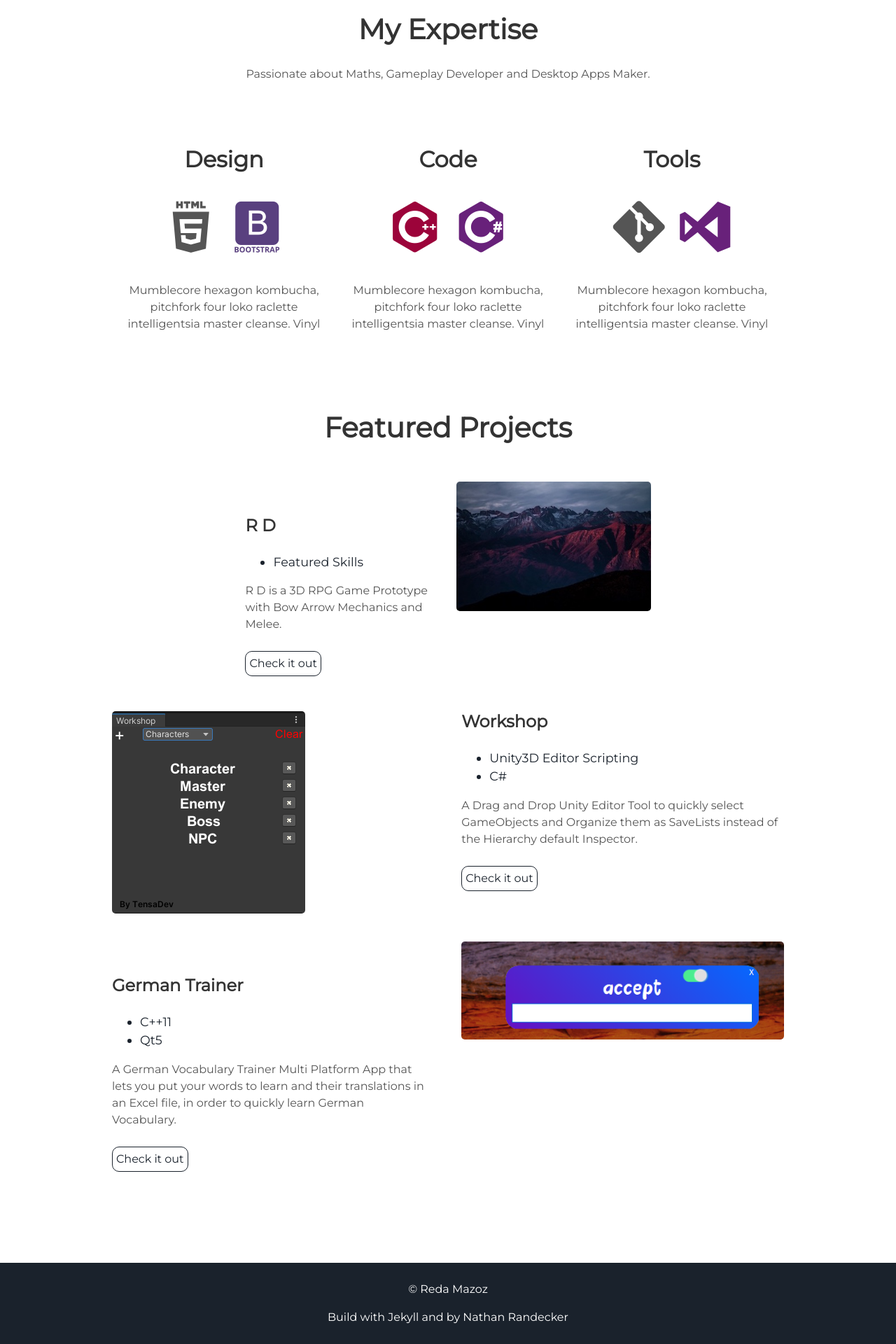
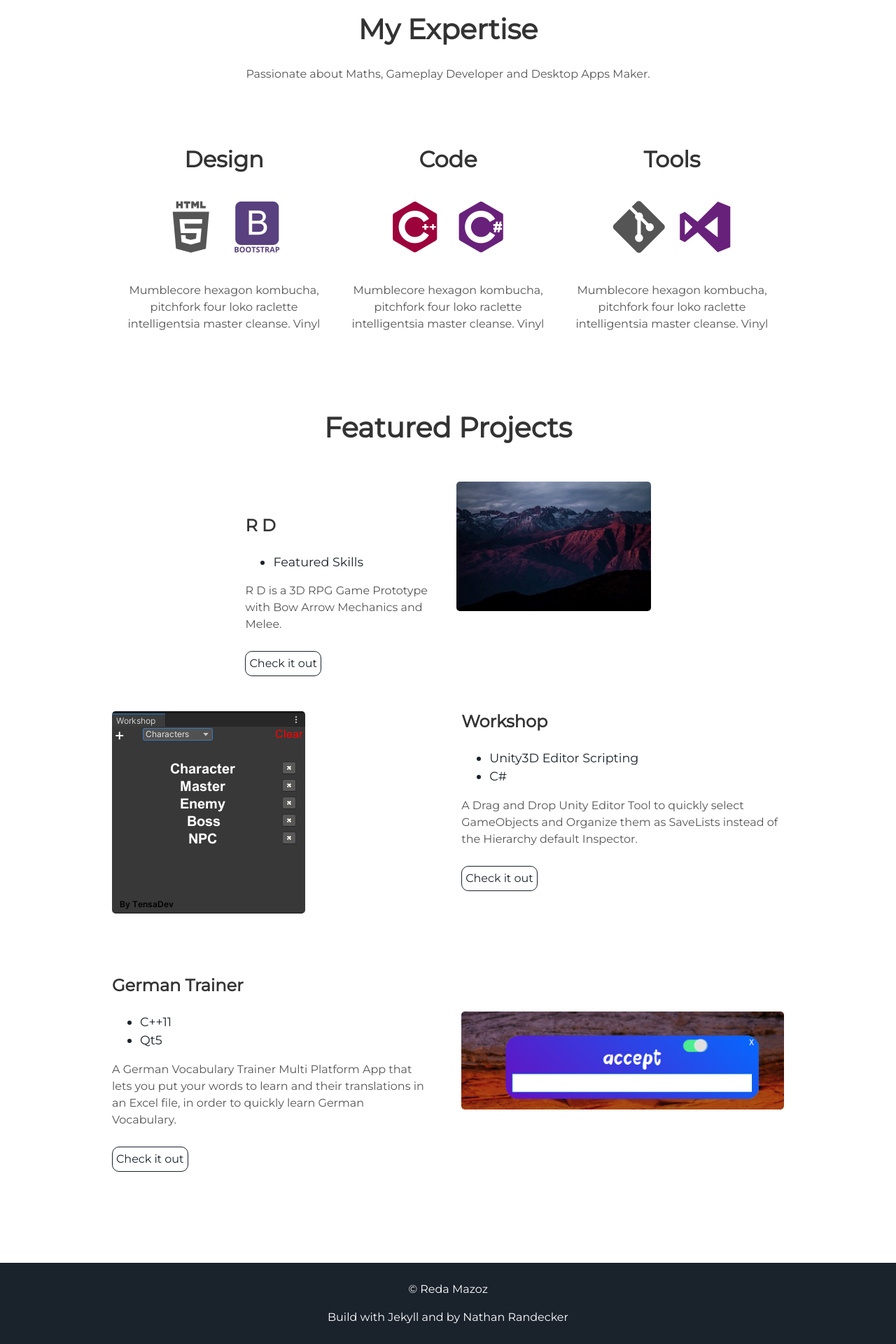
Before and after one commit to RedaMazoz/redamazoz.github.io, a Jekyll site: the page built from index.html, in a window 1280 px wide. Shown: the part 963-2883 px from the top of the page at 70% size. Built offline with Jekyll 4.4.1, drawn with Linux system fonts in a browser that asks for light colours.

Commit message:
Update projects.html

```diff
--- a/_includes/projects.html
+++ b/_includes/projects.html
@@ -30,7 +30,7 @@
 </div>
 <div class="user-projects">
   <div class="images-right">
-    <img style="width:100%; hieght: 100%;" alt="germantrainer" src="{{ "/assets/img/germantrainer.png" | prepend: site.baseurl }}" />
+    <img style="margin-top: 100px; " alt="germantrainer" src="{{ "/assets/img/germantrainer.png" | prepend: site.baseurl }}" />
   </div>
   <div class="contents">
     <h3> German Trainer </h3>
```
